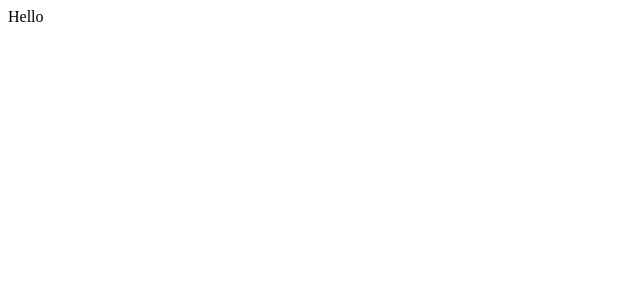
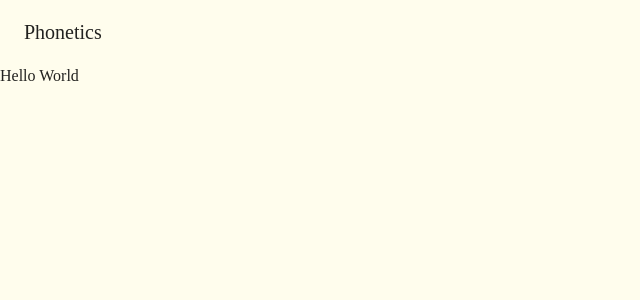
Before and after one commit to Prasundas99/React-Transliterate-Application, a React (Create React App) app: page /translate in a window 1280 px wide. Shown: the top 300 px of the page, without its empty margins (0-640 px from the left). Built offline with nearby package versions, Linux system fonts and the light colour scheme.

Commit message:
feat: structured

```diff
--- a/public/index.html
+++ b/public/index.html
@@ -10,34 +10,11 @@
       content="Web site created using create-react-app"
     />
     <link rel="apple-touch-icon" href="%PUBLIC_URL%/logo192.png" />
-    <!--
-      manifest.json provides metadata used when your web app is installed on a
-      user's mobile device or desktop. See https://developers.google.com/web/fundamentals/web-app-manifest/
-    -->
     <link rel="manifest" href="%PUBLIC_URL%/manifest.json" />
-    <!--
-      Notice the use of %PUBLIC_URL% in the tags above.
-      It will be replaced with the URL of the `public` folder during the build.
-      Only files inside the `public` folder can be referenced from the HTML.
-
-      Unlike "/favicon.ico" or "favicon.ico", "%PUBLIC_URL%/favicon.ico" will
-      work correctly both with client-side routing and a non-root public URL.
-      Learn how to configure a non-root public URL by running `npm run build`.
-    -->
-    <title>React App</title>
+    <title>Phonetics App</title>
   </head>
   <body>
     <noscript>You need to enable JavaScript to run this app.</noscript>
     <div id="root"></div>
-    <!--
-      This HTML file is a template.
-      If you open it directly in the browser, you will see an empty page.
-
-      You can add webfonts, meta tags, or analytics to this file.
-      The build step will place the bundled scripts into the <body> tag.
-
-      To begin the development, run `npm start` or `yarn start`.
-      To create a production bundle, use `npm run build` or `yarn build`.
-    -->
   </body>
 </html>
--- a/src/App.js
+++ b/src/App.js
@@ -1,10 +1,18 @@
+import { ThemeProvider } from '@mui/material/styles'
+import { CssBaseline } from '@mui/material'
+
+import theme from './components/utils/theme.js'
+import RouteComponent from './Routes.js'
+import { ToastContainer } from 'react-toastify'
 
 function App() {
   return (
-    <div className="App">
-      Hello
-    </div>
-  );
+    <ThemeProvider theme={theme}>
+      <CssBaseline />
+      <ToastContainer/>
+      <RouteComponent />
+    </ThemeProvider>
+  )
 }
 
-export default App;
+export default App
--- /dev/null
+++ b/src/Pages/Home/index.jsx
@@ -0,0 +1,7 @@
+import React from 'react'
+
+export default function Home() {
+  return (
+    <div>Hello World</div>
+  )
+}
--- /dev/null
+++ b/src/Routes.js
@@ -0,0 +1,33 @@
+import { BrowserRouter, Routes, Route } from 'react-router-dom'
+import Home from './Pages/Home/index.jsx'
+
+import ScrollToTop from './components/utils/ScrollToTop.js'
+import Navbar from './components/Layouts/Navbar/index.jsx'
+
+const routes = [
+    {
+        path: '/',
+        component: Home
+    },
+    {
+        path: '/translate',
+        component: Home
+    }
+]
+
+
+
+
+export default function RouteComponent() {
+  return (
+    <BrowserRouter>
+        <ScrollToTop />
+        <Navbar/>
+        <Routes>
+            {routes.map(route => (
+                <Route key={route.path} path={route.path} element={<route.component/>} />
+            ))}
+        </Routes>
+    </BrowserRouter>
+  )
+}
--- /dev/null
+++ b/src/components/Flex/index.jsx
@@ -0,0 +1,26 @@
+import styled from '@mui/system/styled';
+import { oneOf } from 'prop-types';
+
+/**
+ * @prop {string} direction - The direction of the elements (row, column)
+ * @prop {string} justify - The justify content of the elements (flex-start, flex-end, center, space-between, space-around, space-evenly)
+ * @prop {string} align - The align content of the elements (flex-start, flex-end, center, baseline, stretch)
+ * @prop {string} wrap - The wrap content of the elements (nowrap, wrap, wrap-reverse)
+ * @description A flex container component to reduce the amount of code needed to create a flex container
+ */
+const Flex = styled('div')((props) => ({
+  display: 'flex',
+  flexDirection: props.direction,
+  justifyContent: props.justify,
+  alignItems: props.align,
+  flexWrap: props.wrap,
+}));
+
+Flex.propTypes = {
+  direction: oneOf(['row', 'column']),
+  justify: oneOf(['flex-start', 'flex-end', 'center', 'space-between', 'space-around', 'space-evenly']),
+  align: oneOf(['flex-start', 'flex-end', 'center', 'stretch']),
+  wrap: oneOf(['nowrap', 'wrap', 'wrap-reverse']),
+};
+
+export default Flex;
--- /dev/null
+++ b/src/components/Layouts/Navbar/index.jsx
@@ -0,0 +1,42 @@
+import { Container, Typography } from '@mui/material';
+import Flex from "../../Flex"
+import Link from '../../Link';
+import { useLocation } from 'react-router-dom';
+
+/**
+ * @returns {JSX.Element} The navbar component
+ * @description
+ * - The navbar component which contains the links to all the pages
+ * - This component can be reused anywhere
+ * @example
+ * import Navbar from 'layouts/navbar';
+ *
+ * const App = () => {
+ *  return <Navbar />;
+ * }
+ */
+const Navbar = () => {
+  const location = useLocation();
+
+  /**
+   * @param {string} path - The path of the link
+   * @returns {string} 'true' or 'false' depending on whether the link is active or not
+   * @description Compares the link's path with the current location's path
+   */
+  const checkCurrentPath = (path) => {
+    if (location.pathname === path) return 'true';
+    return 'false';
+  };
+
+  return (
+    <Container maxWidth="xl">
+    <Flex justify='space-between' align='center' sx={{ py: '1rem' }}>
+      <Link to='/' active={checkCurrentPath('/')}>
+        <Typography variant='h6'>Phonetics</Typography>
+      </Link>
+    </Flex>
+    </Container>
+  );
+};
+
+export default Navbar;
--- /dev/null
+++ b/src/components/Link/index.jsx
@@ -0,0 +1,22 @@
+import { Link as RouterLink } from 'react-router-dom';
+import styled from '@mui/system/styled';
+import PropTypes from 'prop-types';
+
+/**
+ * @prop {string} active - Specifies whether the link is active or not
+ * @description Custom link component derived from React Router Dom Link
+ */
+const Link = styled(RouterLink)((props) => ({
+  textDecoration: 'none',
+  color: props.active === 'true' ? props.theme.palette.primary.main : props.theme.palette.text.primary,
+  fontSize: '1.2rem',
+  ':hover': {
+    color: props.theme.palette.primary.main,
+  },
+}));
+
+Link.propTypes = {
+  active: PropTypes.string,
+};
+
+export default Link;
--- /dev/null
+++ b/src/components/utils/ScrollToTop.js
@@ -0,0 +1,12 @@
+import { useEffect } from 'react'
+import { useLocation } from 'react-router-dom'
+
+export default function ScrollToTop() {
+  const { pathname } = useLocation()
+
+  useEffect(() => {
+    window.scrollTo(0, 0)
+  }, [pathname])
+
+  return null
+}
--- /dev/null
+++ b/src/components/utils/theme.js
@@ -0,0 +1,26 @@
+import { createTheme, responsiveFontSizes } from '@mui/material'
+
+// For custon theme in MUI
+const theme = createTheme({
+  // color pallete for MUI theme
+  palette: {
+    mode: 'light',
+    primary: { main: '#255c99' }, // Blue
+    secondary: { main: '#f1c21b' }, // yellow
+    alternate: { main: '#4fb477' }, // green
+    error: { main: '#ee6352' }, // red
+    background: {
+      default: '#fffded' // white
+    }
+  },
+  typography: {
+    fontFamily: '"Ubuntu"'
+  },
+  color: {
+    main: '#fff',
+    secondary: 'rgba(255, 255, 255, 0.7)',
+    disabled: 'rgba(255, 255, 255, 0.5)'
+  }
+})
+
+export default responsiveFontSizes(theme)
```
Also changed, not shown: package.json (+6 -3 lines), src/redux/store.js (added), 1 other file (tests, documents, lock files or other folders).
